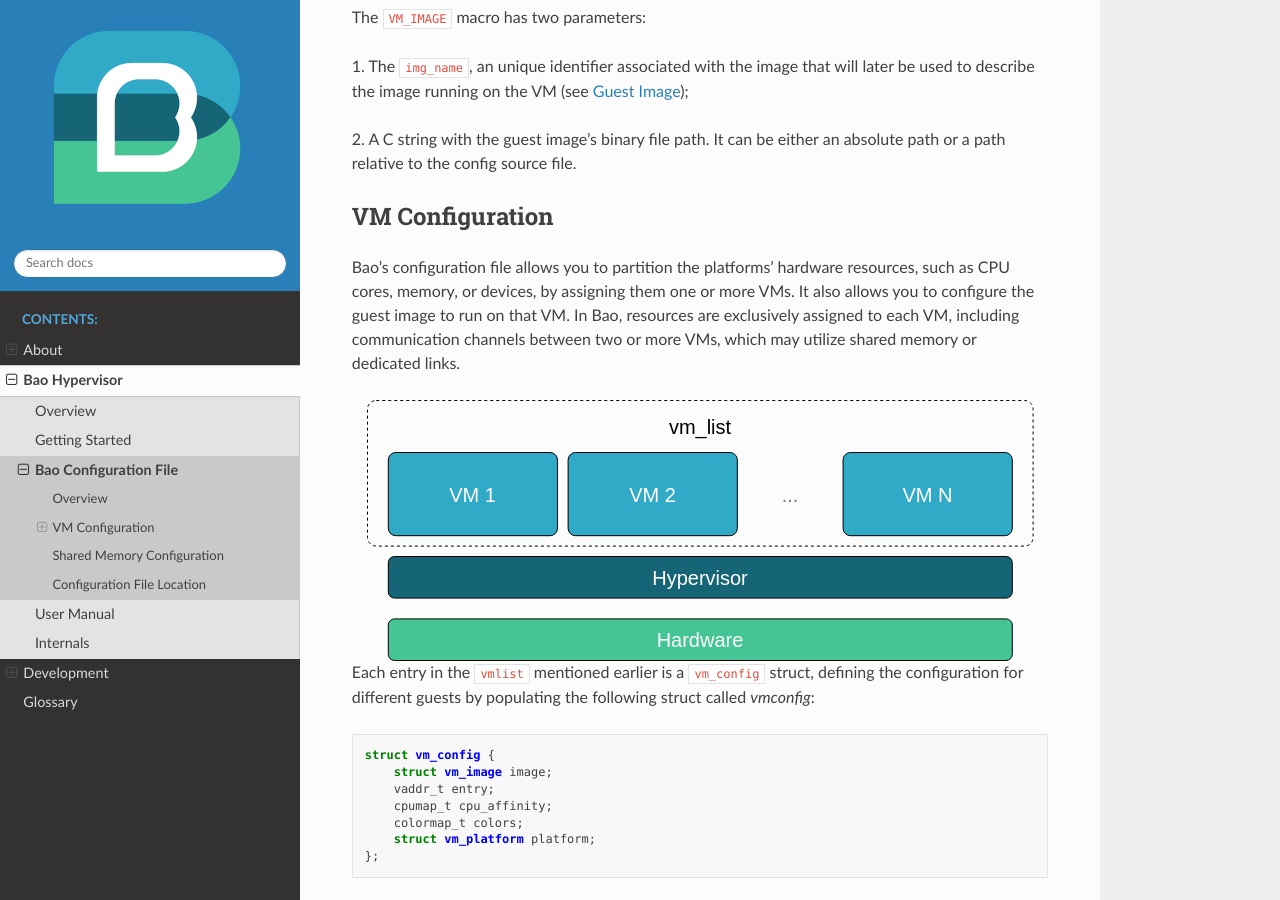
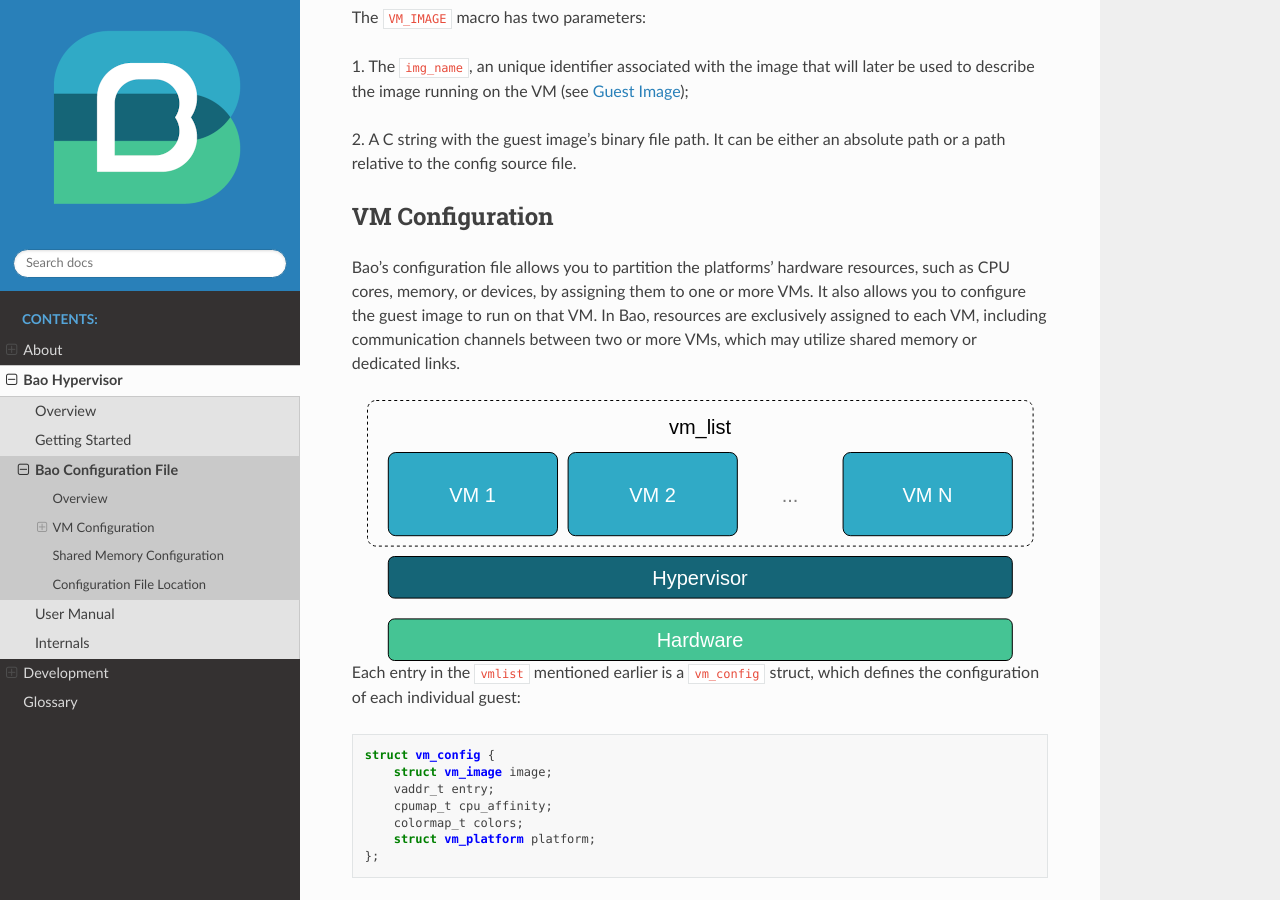
Before and after one commit to bao-project/bao-docs, a Sphinx documentation site: the page built from source/bao_hyp/config.rst, in a window 1280 px wide and 900 px high, scrolled down 1279 px. Built offline with Sphinx 7.4.7 and the Read the Docs theme 2.0.0, drawn with Linux system fonts in a browser that asks for light colours.

Commit message:
fix(vm_config): improve readability
Signed-off-by: Diogo Costa <diogoandreveigacosta@gmail.com>

```diff
--- a/source/bao_hyp/config.rst
+++ b/source/bao_hyp/config.rst
@@ -69,7 +69,7 @@ VM Configuration
 --------------------
 
 Bao's configuration file allows you to partition the platforms' hardware resources, such as CPU
-cores, memory, or devices, by assigning them one or more VMs. It also allows you to configure the
+cores, memory, or devices, by assigning them to one or more VMs. It also allows you to configure the
 guest image to run on that VM. In Bao, resources are exclusively assigned to each VM, including
 communication channels between two or more VMs, which may utilize shared memory or dedicated links.
 
@@ -78,8 +78,8 @@ communication channels between two or more VMs, which may utilize shared memory
     :name: guest-config-fig
 
 
-Each entry in the ``vmlist`` mentioned earlier is a ``vm_config`` struct, defining the
-configuration for different guests by populating the following struct called *vmconfig*:
+Each entry in the ``vmlist`` mentioned earlier is a ``vm_config`` struct, which defines the
+configuration of each individual guest:
 
 .. code-block:: c
 
@@ -95,14 +95,14 @@ Each entry in this list represents a unique VM configuration, defining its image
 CPU affinity, color mapping, and platform details. For each VM, the following parameters must be
 specified:
 
-- **image** [mandatory] - a structure containing information about guest image loading (see details
+- `image` [mandatory] - a structure containing information about guest image loading (see details
   in `Guest Image`_)
-- **entry** [mandatory] - defines the entry point address in VM's address space;
-- **platform description** [mandatory] - a description of the VM platform, defining its resource
+- `entry` [mandatory] - defines the entry point address in VM's address space;
+- `platform description` [mandatory] - a description of the VM platform, defining its resource
   assignments and requirements (see details in `Virtual Machine Configuration`_);
-- **cpu_affinity** [optional] - defines the affinity of the VM's vCPUs to the physical CPUs
+- `cpu_affinity` [optional] - defines the affinity of the VM's vCPUs to the physical CPUs
   assigned to the virtual platform (see details in `CPU Affinity`_);
-- **colors** [optional] - assignment of shared LLC cache colors (or partitions) to this VM (see
+- `colors` [optional] - assignment of shared LLC cache colors (or partitions) to this VM (see
   details in `Coloring`_).
 
 Guest Image
```
